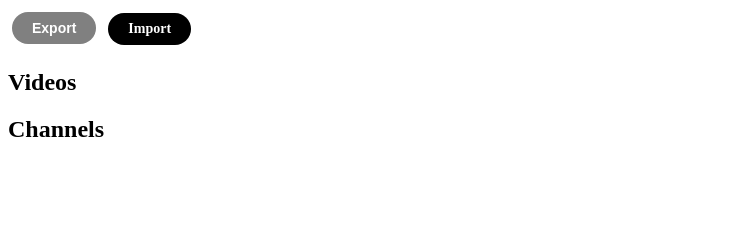
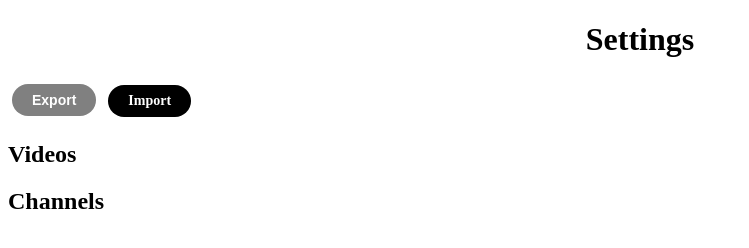
Before and after one commit to shivamsbajpai/youtube-save-video, a browser extension: page settings.html in a window 1280 px wide. Shown: the whole page, without its empty margins (0-749 px from the left). Drawn offline with Linux system fonts and the light colour scheme.

Commit message:
updated readme + added heading in settings page+ updated version

```diff
--- a/settings.html
+++ b/settings.html
@@ -7,6 +7,7 @@
   <link rel="stylesheet" href="styles/settings.css">
 </head>
 <body>
+  <h1 id="title-heading">Settings</h1>
   <button id="export-btn">Export</button>
   <input type="file" id="file-input">
   <label id="file-input-label" for="file-input">Import</label>
--- a/styles/settings.css
+++ b/styles/settings.css
@@ -1,3 +1,7 @@
+#title-heading {
+  text-align: center;
+}
+
 #file-input {
   display: none;
 }
```
Also changed, not shown: manifest.json, readme-assets/buttons.png (added), 3 other files.
